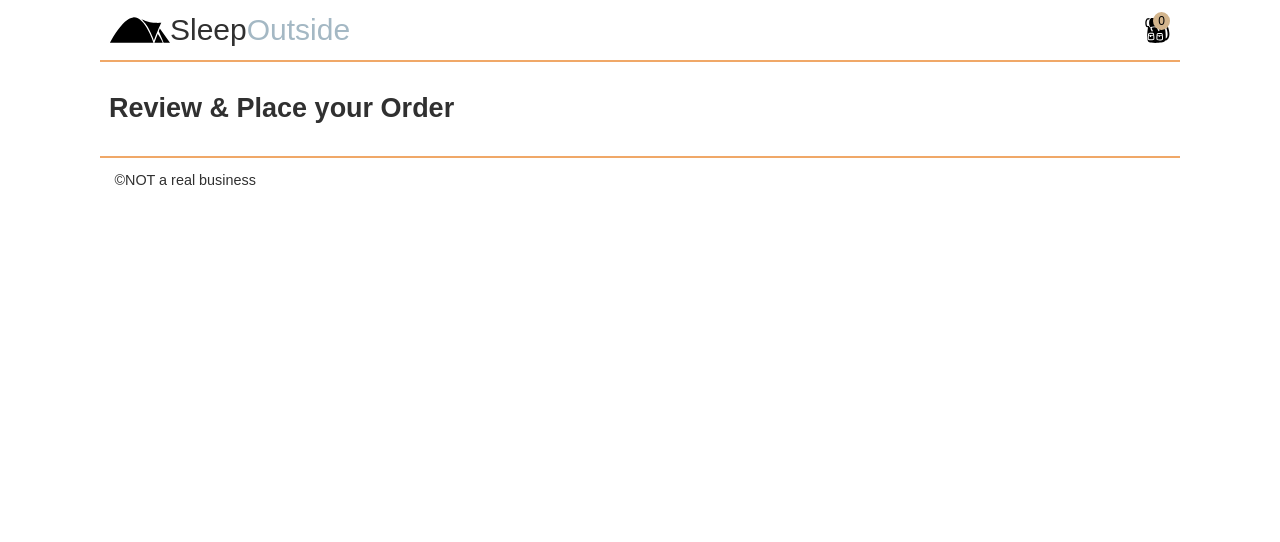
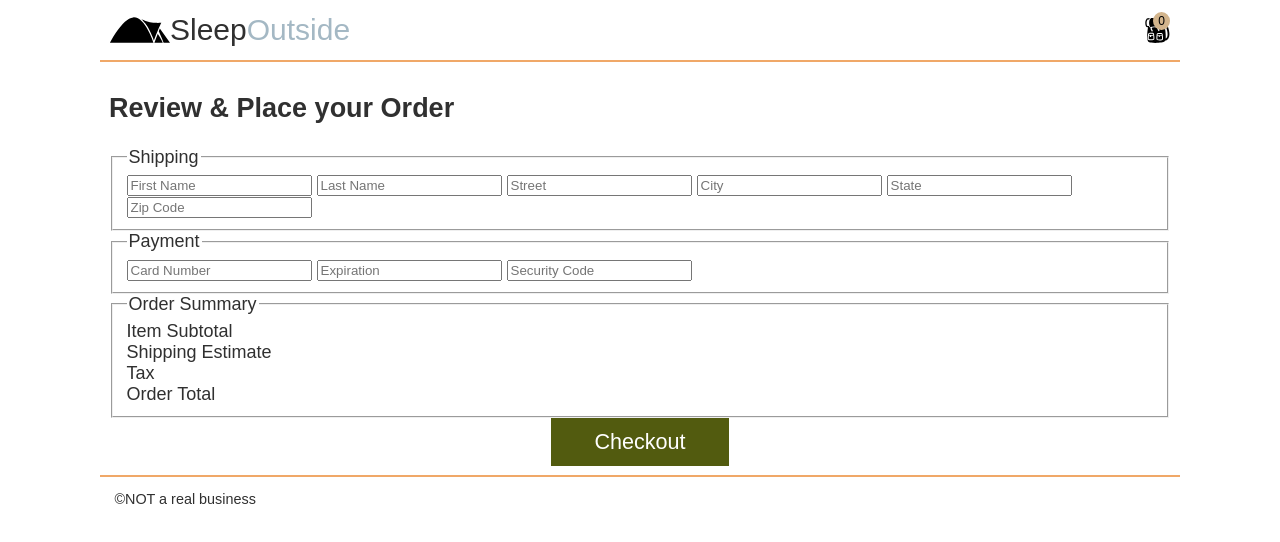
Before and after one commit to Yoli-Buendia/wdd330-team4, a website: page src/checkout/index.html in a window 1280 px wide. Drawn offline with Linux system fonts and the light colour scheme; files that its build step writes are made by us from their sources.

Commit message:
Form html

```diff
--- a/src/checkout/index.html
+++ b/src/checkout/index.html
@@ -8,7 +8,7 @@
 
     <title>Sleep Outside | Checkout</title>
 
-    <link rel="stylesheet" href="css/style.css" />
+    <link rel="stylesheet" href="/css/style.css" />
     <script src="../js/checkout.js" type="module"></script>
   </head>
 
@@ -18,6 +18,39 @@
     <main class="divider">
       <section class="products">
         <h2>Review & Place your Order</h2>
+        <form>
+          <fieldset>
+            <legend>Shipping</legend>
+            <input type="text" required name="fname" placeholder="First Name" value=""/>
+            <input type="text" required name="lname" placeholder="Last Name" value=""/>
+            <input type="text" required name="street" placeholder="Street" value=""/>
+            <input type="text" required name="city" placeholder="City" value=""/>
+            <input type="text" required name="state" placeholder="State" value=""/>
+            <input type="text" required name="zip" placeholder="Zip Code" value=""/>
+          </fieldset>
+
+          <fieldset>
+            <legend>Payment</legend>
+            <input type="text" required name="cardNumber" placeholder="Card Number" value=""/>
+            <input type="text" required name="expiration" placeholder="Expiration" value=""/>
+            <input type="text" required name="code" placeholder="Security Code" value=""/>
+          </fieldset>
+
+          <fieldset>
+            <legend>Order Summary</legend>
+            <div id="subtotal-label">Item Subtotal</div>
+            <div id="subtotal"></div>
+            <div>Shipping Estimate</div>
+            <div id="shipping-estimate"></div>
+            <div>Tax</div>
+            <div id="tax"></div>
+            <div>Order Total</div>
+            <div id="order-total"></div>
+          </fieldset>
+
+          <button>Checkout</button>
+
+        </form>
       </section>
     </main>
 
```
Also changed, not shown: src/cart/index.html (+1 -0 lines), src/js/checkoutProcess.mjs (added).
